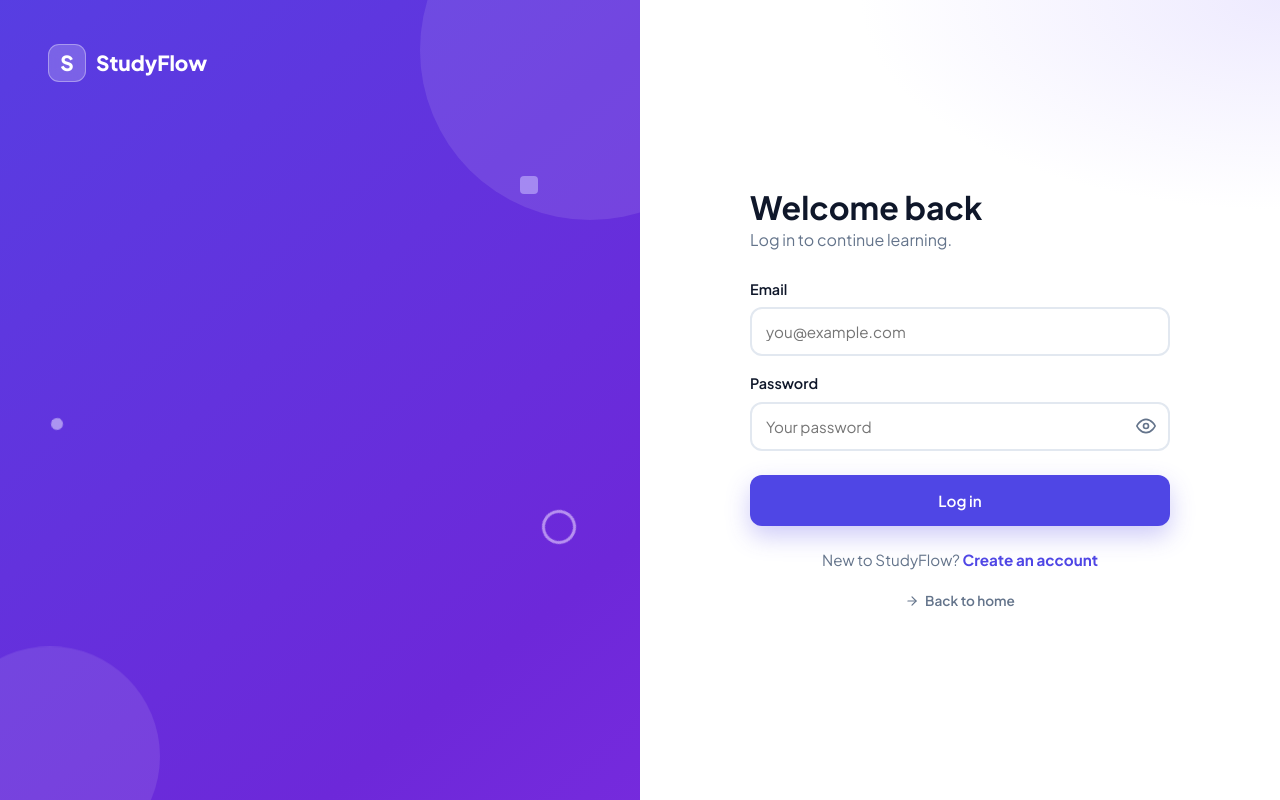
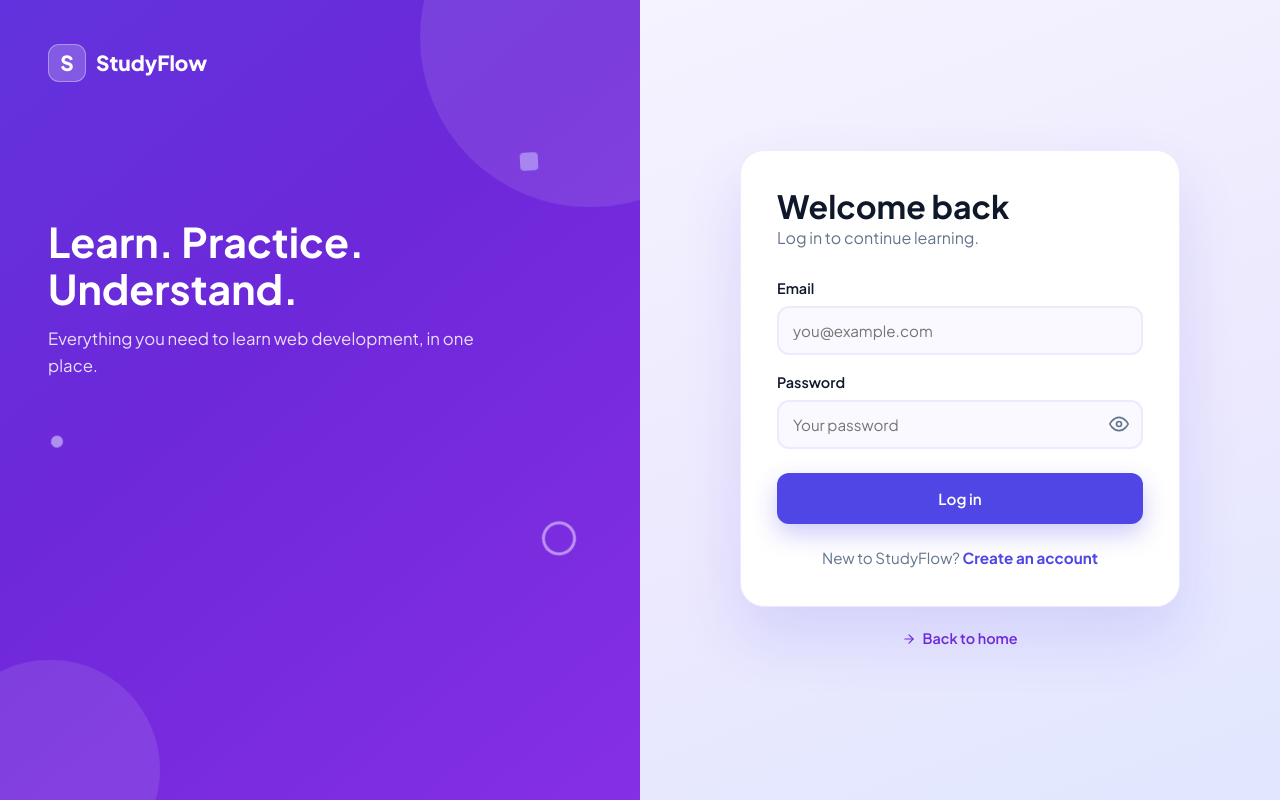
Before and after one commit to etisyntax/Studyflow, a React (Vite) app: page /login in a window 1280 px wide. Built offline with nearby package versions, Linux system fonts and the light colour scheme; no server answers.

Commit message:
Purple header for login and register on phones

```diff
--- a/src/pages/Auth.css
+++ b/src/pages/Auth.css
@@ -2,6 +2,7 @@
   display: grid;
   grid-template-columns: minmax(0, 1fr) minmax(0, 1fr);
   min-height: 100vh;
+  overflow-x: hidden;
   background: #fff;
 }
 
@@ -13,6 +14,7 @@
   display: flex;
   flex-direction: column;
   justify-content: space-between;
+  gap: 32px;
   padding: 44px 48px;
   color: #fff;
   background: linear-gradient(140deg, #4f46e5, #6d28d9 55%, #9333ea);
@@ -99,17 +101,16 @@
   place-items: center;
   background: rgba(255, 255, 255, 0.2);
   border: 1px solid rgba(255, 255, 255, 0.35);
-  backdrop-filter: blur(6px);
 }
 
 .ap-body {
-  max-width: 440px;
+  max-width: 460px;
 }
 
 .ap-body h2 {
   margin-bottom: 14px;
-  font-size: clamp(2rem, 3.5vw, 2.8rem);
-  line-height: 1.1;
+  font-size: clamp(1.9rem, 3.2vw, 2.6rem);
+  line-height: 1.15;
   color: #fff;
   animation: authUp 0.7s cubic-bezier(0.34, 1.56, 0.64, 1) 0.1s both;
 }
@@ -117,6 +118,7 @@
 .ap-body p {
   margin-bottom: 28px;
   font-size: 1.05rem;
+  line-height: 1.6;
   color: rgba(255, 255, 255, 0.85);
   animation: authUp 0.7s ease 0.25s both;
 }
@@ -184,23 +186,93 @@
   font-weight: 700;
 }
 
-/* Form side */
+/* Form side with lavender background */
 
 .auth-main {
+  position: relative;
+  overflow: hidden;
   display: flex;
   flex-direction: column;
   align-items: center;
   justify-content: center;
-  gap: 18px;
+  gap: 20px;
   padding: 40px 24px;
-  background:
-    radial-gradient(600px 300px at 100% 0%, rgba(221, 214, 254, 0.5), transparent 70%),
-    #fff;
+  background: linear-gradient(160deg, #f5f3ff 0%, #ede9fe 55%, #e0e7ff 100%);
+}
+
+.am-glow {
+  position: absolute;
+  border-radius: 50%;
+  filter: blur(60px);
+  opacity: 0.7;
+  pointer-events: none;
+  animation: amDrift 14s ease-in-out infinite alternate;
+}
+
+.am-glow.one {
+  width: 320px;
+  height: 320px;
+  top: -100px;
+  right: -80px;
+  background: #c4b5fd;
+}
+
+.am-glow.two {
+  width: 280px;
+  height: 280px;
+  bottom: -90px;
+  left: -70px;
+  background: #c7d2fe;
+  animation-delay: -6s;
+}
+
+.am-shape {
+  position: absolute;
+  opacity: 0.5;
+  pointer-events: none;
+  animation: apSpin 11s ease-in-out infinite;
+}
+
+.am-shape.square {
+  width: 16px;
+  height: 16px;
+  top: 14%;
+  left: 12%;
+  border-radius: 4px;
+  background: #a78bfa;
+}
+
+.am-shape.ring {
+  width: 30px;
+  height: 30px;
+  top: 20%;
+  right: 12%;
+  border-radius: 50%;
+  border: 3px solid #c4b5fd;
+  animation-delay: -4s;
+}
+
+.am-shape.dot {
+  width: 12px;
+  height: 12px;
+  bottom: 16%;
+  right: 18%;
+  border-radius: 50%;
+  background: #818cf8;
+  animation-delay: -7s;
 }
 
 .auth-card {
+  position: relative;
+  z-index: 1;
   width: 100%;
-  max-width: 420px;
+  max-width: 440px;
+  padding: 36px;
+  background: #fff;
+  border: 1px solid #ede9fe;
+  border-radius: 24px;
+  box-shadow: 0 30px 60px rgba(79, 70, 229, 0.14);
+  animation: authUp 0.6s cubic-bezier(0.34, 1.56, 0.64, 1) both;
 }
 
 .auth-card h1 {
@@ -233,14 +305,15 @@
   padding: 13px 14px;
   font-family: inherit;
   font-size: 0.95rem;
-  background: #fff;
-  border: 2px solid var(--border);
+  background: #faf9ff;
+  border: 2px solid #ede9fe;
   border-radius: 12px;
-  transition: border-color 0.2s ease, box-shadow 0.2s ease;
+  transition: border-color 0.2s ease, box-shadow 0.2s ease, background 0.2s ease;
 }
 
 .form-group input:focus {
   outline: none;
+  background: #fff;
   border-color: var(--primary);
   box-shadow: 0 0 0 4px var(--primary-soft);
 }
@@ -386,15 +459,18 @@
 }
 
 .auth-back {
+  position: relative;
+  z-index: 1;
   display: inline-flex;
   align-items: center;
   gap: 6px;
-  font-size: 0.85rem;
+  font-size: 0.9rem;
   font-weight: 600;
-  color: var(--muted);
+  color: #6d28d9;
 }
 
 .auth-back-icon {
+  display: inline-flex;
   transform: rotate(180deg);
   transition: transform 0.2s ease;
 }
@@ -483,6 +559,15 @@
   }
 }
 
+@keyframes amDrift {
+  from {
+    transform: translate(0, 0) scale(1);
+  }
+  to {
+    transform: translate(30px, 24px) scale(1.12);
+  }
+}
+
 @keyframes panelShift {
   0%,
   100% {
@@ -493,23 +578,79 @@
   }
 }
 
-/* Tablets and phones: hide the panel, form fills the screen */
+/* Tablets and phones: the panel becomes a purple header */
 
 @media (max-width: 900px) {
   .auth-page {
     grid-template-columns: minmax(0, 1fr);
+    grid-template-rows: auto 1fr;
   }
 
   .auth-panel {
+    justify-content: flex-start;
+    gap: 22px;
+    padding: 28px 24px 96px;
+    border-radius: 0 0 32px 32px;
+  }
+
+  .ap-circle.one {
+    width: 240px;
+    height: 240px;
+    top: -110px;
+    right: -90px;
+  }
+
+  .ap-circle.two {
+    width: 140px;
+    height: 140px;
+    bottom: -60px;
+    left: -40px;
+  }
+
+  .ap-shape.ring {
+    bottom: 40%;
+  }
+
+  .ap-body h2 {
+    margin-bottom: 8px;
+    font-size: clamp(1.5rem, 6vw, 1.9rem);
+  }
+
+  .ap-body p {
+    margin-bottom: 0;
+    font-size: 0.95rem;
+  }
+
+  .ap-reasons,
+  .ap-toast {
     display: none;
   }
 
   .auth-main {
-    min-height: 100vh;
-    background:
-      radial-gradient(500px 260px at 0% 0%, rgba(199, 210, 254, 0.6), transparent 70%),
-      radial-gradient(500px 260px at 100% 100%, rgba(221, 214, 254, 0.6), transparent 70%),
-      #fff;
+    overflow: visible;
+    justify-content: flex-start;
+    padding: 0 18px 36px;
+    background: transparent;
+  }
+
+  .am-glow,
+  .am-shape {
+    display: none;
+  }
+
+  .auth-card {
+    margin-top: -70px;
+    box-shadow: 0 24px 50px rgba(79, 70, 229, 0.18);
+  }
+
+  .auth-page {
+    background: linear-gradient(180deg, #ffffff 30%, #f5f3ff 100%);
+  }
+}
+
+@media (max-width: 480px) {
+  .auth-card {
+    padding: 26px 20px;
   }
 }
 
@@ -521,6 +662,9 @@
   .ap-body p,
   .ap-reasons li,
   .ap-toast,
+  .am-glow,
+  .am-shape,
+  .auth-card,
   .auth-in,
   .auth-error {
     animation: none;
--- a/src/pages/Login.jsx
+++ b/src/pages/Login.jsx
@@ -3,7 +3,14 @@ import { Link, useNavigate } from "react-router";
 import { supabase } from "../lib/supabase";
 import PasswordInput from "../components/PasswordInput";
 import AuthLayout from "../components/AuthLayout";
+import { BookOpenIcon, RefreshIcon, AwardIcon } from "../components/Icons";
 import "./Auth.css";
+
+const loginPoints = [
+  { icon: BookOpenIcon, text: "Continue from your last lesson" },
+  { icon: RefreshIcon, text: "Retake quizzes and beat your best score" },
+  { icon: AwardIcon, text: "Unlock your next badge" },
+];
 
 function Login() {
   const [email, setEmail] = useState("");
@@ -35,7 +42,11 @@ function Login() {
   }
 
   return (
-    <AuthLayout>
+    <AuthLayout
+      heading="Welcome back. Your progress is waiting."
+      text="Pick up right where you stopped, with your lessons, scores and badges saved."
+      points={loginPoints}
+    >
       <h1 className="auth-in" style={{ "--d": "0.1s" }}>
         Welcome back
       </h1>
--- a/src/pages/Register.jsx
+++ b/src/pages/Register.jsx
@@ -3,7 +3,14 @@ import { Link, useNavigate } from "react-router";
 import { supabase } from "../lib/supabase";
 import PasswordInput from "../components/PasswordInput";
 import AuthLayout from "../components/AuthLayout";
+import { LayersIcon, CodeIcon, BarChartIcon } from "../components/Icons";
 import "./Auth.css";
+
+const registerPoints = [
+  { icon: LayersIcon, text: "A growing library of courses for every level" },
+  { icon: CodeIcon, text: "Practise every lesson in a live code editor" },
+  { icon: BarChartIcon, text: "Track your progress and earn badges" },
+];
 
 const strengthLabels = ["Too short", "Weak", "Fair", "Good", "Strong"];
 
@@ -87,7 +94,11 @@ function Register() {
   }
 
   return (
-    <AuthLayout>
+    <AuthLayout
+      heading="Start your coding journey today."
+      text="Learn web development step by step, at your own pace, completely free."
+      points={registerPoints}
+    >
       <h1 className="auth-in" style={{ "--d": "0.1s" }}>
         Create your account
       </h1>
```
